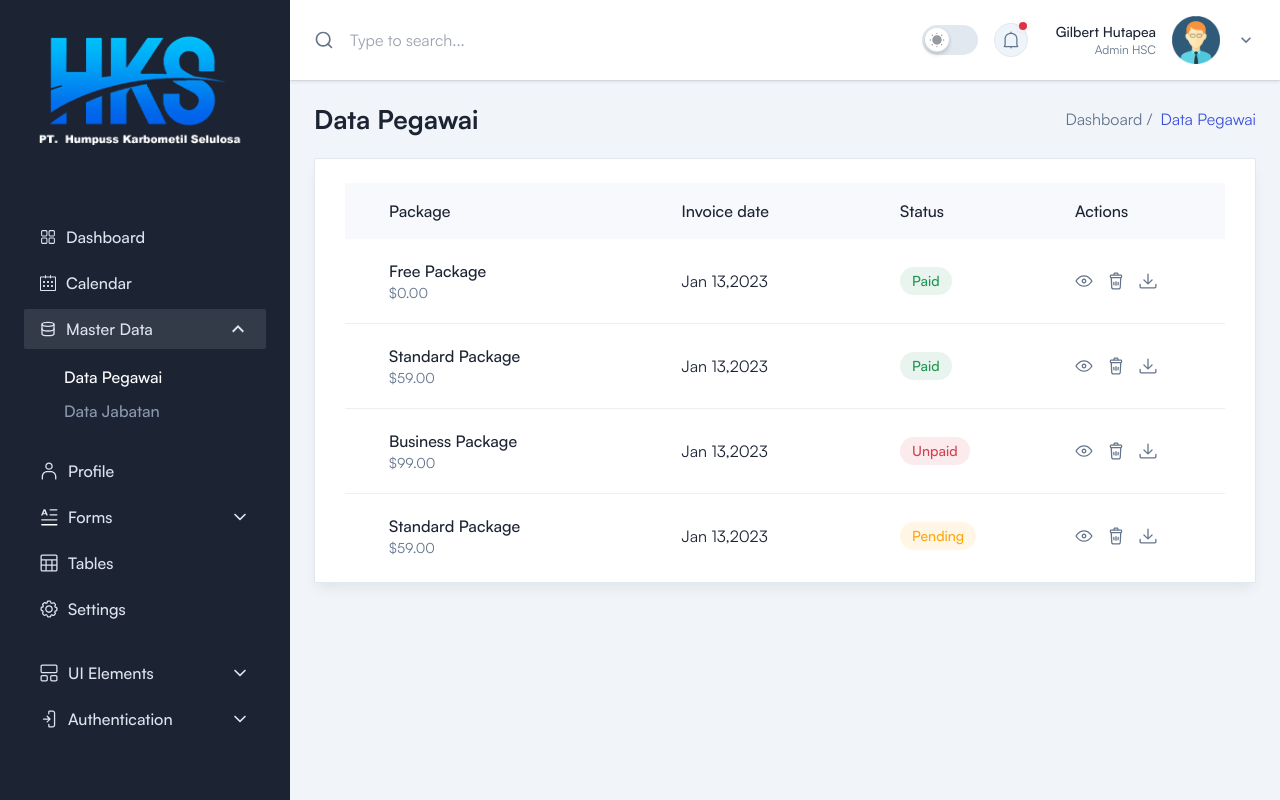
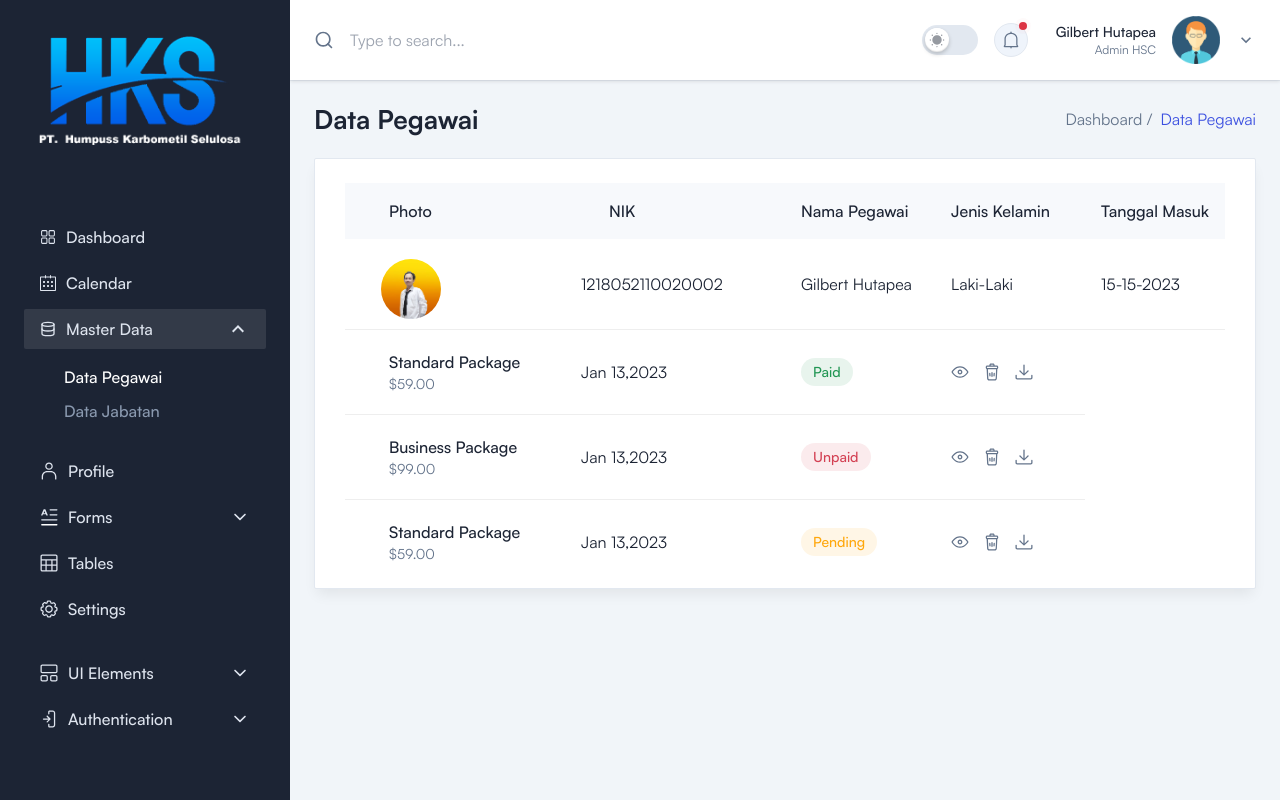
Before and after one commit to SoftwareKings/mern-employee-salary-management, a React (Vite) app in the folder Frontend/: page /admin/masterdata/data-pegawai in a window 1280 px wide. Built offline with nearby package versions, Linux system fonts and the light colour scheme.

Commit message:
Refactor

```diff
--- a/Frontend/src/pages/MasterData/DataPegawai/DataPegawai.jsx
+++ b/Frontend/src/pages/MasterData/DataPegawai/DataPegawai.jsx
@@ -1,6 +1,9 @@
 import React from 'react';
 import DefaultLayout from '../../../layout/DefaultLayout';
+import User1 from '../../../Assets/images/user/gilbert.png'
 import Breadcrumb from '../../../components/Breadcrumb/Breadcrumb';
+import { FaRegEdit } from 'react-icons/fa'
+import { BsTrash3 } from 'react-icons/bs'
 
 const DataPegawai = () => {
     return (
@@ -13,10 +16,19 @@ const DataPegawai = () => {
                         <thead>
                             <tr className='bg-gray-2 text-left dark:bg-meta-4'>
                                 <th className='min-w-[220px] py-4 px-4 font-medium text-black dark:text-white xl:pl-11'>
-                                    Package
+                                    Photo
+                                </th>
+                                <th className='min-w-[220px] py-4 px-4 font-medium text-black dark:text-white xl:pl-11'>
+                                    NIK
                                 </th>
                                 <th className='min-w-[150px] py-4 px-4 font-medium text-black dark:text-white'>
-                                    Invoice date
+                                    Nama Pegawai
+                                </th>
+                                <th className='min-w-[150px] py-4 px-4 font-medium text-black dark:text-white'>
+                                    Jenis Kelamin
+                                </th>
+                                <th className='min-w-[150px] py-4 px-4 font-medium text-black dark:text-white'>
+                                    Tanggal Masuk
                                 </th>
                                 <th className='min-w-[120px] py-4 px-4 font-medium text-black dark:text-white'>
                                     Status
@@ -28,86 +40,33 @@ const DataPegawai = () => {
                         </thead>
                         <tbody>
                             <tr>
-                                <td className='border-b border-[#eee] py-5 px-4 pl-9 dark:border-strokedark xl:pl-11'>
-                                    <h5 className='font-medium text-black dark:text-white'>
-                                        Free Package
-                                    </h5>
-                                    <p className='text-sm'>$0.00</p>
+                                <td className='border-b border-[#eee] py-5 px-4 pl-9 dark:border-strokedark'>
+                                    <div className="h-12.5 w-15">
+                                        <img className='rounded-full' src={User1} alt="Gilbert Hutapea" />
+                                    </div>
                                 </td>
                                 <td className='border-b border-[#eee] py-5 px-4 dark:border-strokedark'>
-                                    <p className='text-black dark:text-white'>Jan 13,2023</p>
+                                    <p className='text-black dark:text-white'>1218052110020002</p>
                                 </td>
                                 <td className='border-b border-[#eee] py-5 px-4 dark:border-strokedark'>
-                                    <p className='inline-flex rounded-full bg-success bg-opacity-10 py-1 px-3 text-sm font-medium text-success'>
-                                        Paid
-                                    </p>
+                                    <p className='text-black dark:text-white'>Gilbert Hutapea</p>
+                                </td>
+                                <td className='border-b border-[#eee] py-5 px-4 dark:border-strokedark'>
+                                    <p className='text-black dark:text-white'>Laki-Laki</p>
+                                </td>
+                                <td className='border-b border-[#eee] py-5 px-4 dark:border-strokedark'>
+                                    <p className='text-black dark:text-white'>15-15-2023</p>
+                                </td>
+                                <td className='border-b border-[#eee] py-5 px-4 dark:border-strokedark'>
+                                    <p className='text-black dark:text-white'>Karyawan Tetap</p>
                                 </td>
                                 <td className='border-b border-[#eee] py-5 px-4 dark:border-strokedark'>
                                     <div className='flex items-center space-x-3.5'>
                                         <button className='hover:text-primary'>
-                                            <svg
-                                                className='fill-current'
-                                                width='18'
-                                                height='18'
-                                                viewBox='0 0 18 18'
-                                                fill='none'
-                                                xmlns='http://www.w3.org/2000/svg'
-                                            >
-                                                <path
-                                                    d='M8.99981 14.8219C3.43106 14.8219 0.674805 9.50624 0.562305 9.28124C0.47793 9.11249 0.47793 8.88749 0.562305 8.71874C0.674805 8.49374 3.43106 3.20624 8.99981 3.20624C14.5686 3.20624 17.3248 8.49374 17.4373 8.71874C17.5217 8.88749 17.5217 9.11249 17.4373 9.28124C17.3248 9.50624 14.5686 14.8219 8.99981 14.8219ZM1.85605 8.99999C2.4748 10.0406 4.89356 13.5562 8.99981 13.5562C13.1061 13.5562 15.5248 10.0406 16.1436 8.99999C15.5248 7.95936 13.1061 4.44374 8.99981 4.44374C4.89356 4.44374 2.4748 7.95936 1.85605 8.99999Z'
-                                                    fill=''
-                                                />
-                                                <path
-                                                    d='M9 11.3906C7.67812 11.3906 6.60938 10.3219 6.60938 9C6.60938 7.67813 7.67812 6.60938 9 6.60938C10.3219 6.60938 11.3906 7.67813 11.3906 9C11.3906 10.3219 10.3219 11.3906 9 11.3906ZM9 7.875C8.38125 7.875 7.875 8.38125 7.875 9C7.875 9.61875 8.38125 10.125 9 10.125C9.61875 10.125 10.125 9.61875 10.125 9C10.125 8.38125 9.61875 7.875 9 7.875Z'
-                                                    fill=''
-                                                />
-                                            </svg>
+                                            <FaRegEdit className="text-primary text-xl" />
                                         </button>
                                         <button className='hover:text-primary'>
-                                            <svg
-                                                className='fill-current'
-                                                width='18'
-                                                height='18'
-                                                viewBox='0 0 18 18'
-                                                fill='none'
-                                                xmlns='http://www.w3.org/2000/svg'
-                                            >
-                                                <path
-                                                    d='M13.7535 2.47502H11.5879V1.9969C11.5879 1.15315 10.9129 0.478149 10.0691 0.478149H7.90352C7.05977 0.478149 6.38477 1.15315 6.38477 1.9969V2.47502H4.21914C3.40352 2.47502 2.72852 3.15002 2.72852 3.96565V4.8094C2.72852 5.42815 3.09414 5.9344 3.62852 6.1594L4.07852 15.4688C4.13477 16.6219 5.09102 17.5219 6.24414 17.5219H11.7004C12.8535 17.5219 13.8098 16.6219 13.866 15.4688L14.3441 6.13127C14.8785 5.90627 15.2441 5.3719 15.2441 4.78127V3.93752C15.2441 3.15002 14.5691 2.47502 13.7535 2.47502ZM7.67852 1.9969C7.67852 1.85627 7.79102 1.74377 7.93164 1.74377H10.0973C10.2379 1.74377 10.3504 1.85627 10.3504 1.9969V2.47502H7.70664V1.9969H7.67852ZM4.02227 3.96565C4.02227 3.85315 4.10664 3.74065 4.24727 3.74065H13.7535C13.866 3.74065 13.9785 3.82502 13.9785 3.96565V4.8094C13.9785 4.9219 13.8941 5.0344 13.7535 5.0344H4.24727C4.13477 5.0344 4.02227 4.95002 4.02227 4.8094V3.96565ZM11.7285 16.2563H6.27227C5.79414 16.2563 5.40039 15.8906 5.37227 15.3844L4.95039 6.2719H13.0785L12.6566 15.3844C12.6004 15.8625 12.2066 16.2563 11.7285 16.2563Z'
-                                                    fill=''
-                                                />
-                                                <path
-                                                    d='M9.00039 9.11255C8.66289 9.11255 8.35352 9.3938 8.35352 9.75942V13.3313C8.35352 13.6688 8.63477 13.9782 9.00039 13.9782C9.33789 13.9782 9.64727 13.6969 9.64727 13.3313V9.75942C9.64727 9.3938 9.33789 9.11255 9.00039 9.11255Z'
-                                                    fill=''
-                                                />
-                                                <path
-                                                    d='M11.2502 9.67504C10.8846 9.64692 10.6033 9.90004 10.5752 10.2657L10.4064 12.7407C10.3783 13.0782 10.6314 13.3875 10.9971 13.4157C11.0252 13.4157 11.0252 13.4157 11.0533 13.4157C11.3908 13.4157 11.6721 13.1625 11.6721 12.825L11.8408 10.35C11.8408 9.98442 11.5877 9.70317 11.2502 9.67504Z'
-                                                    fill=''
-                                                />
-                                                <path
-                                                    d='M6.72245 9.67504C6.38495 9.70317 6.1037 10.0125 6.13182 10.35L6.3287 12.825C6.35683 13.1625 6.63808 13.4157 6.94745 13.4157C6.97558 13.4157 6.97558 13.4157 7.0037 13.4157C7.3412 13.3875 7.62245 13.0782 7.59433 12.7407L7.39745 10.2657C7.39745 9.90004 7.08808 9.64692 6.72245 9.67504Z'
-                                                    fill=''
-                                                />
-                                            </svg>
-                                        </button>
-                                        <button className='hover:text-primary'>
-                                            <svg
-                                                className='fill-current'
-                                                width='18'
-                                                height='18'
-                                                viewBox='0 0 18 18'
-                                                fill='none'
-                                                xmlns='http://www.w3.org/2000/svg'
-                                            >
-                                                <path
-                                                    d='M16.8754 11.6719C16.5379 11.6719 16.2285 11.9531 16.2285 12.3187V14.8219C16.2285 15.075 16.0316 15.2719 15.7785 15.2719H2.22227C1.96914 15.2719 1.77227 15.075 1.77227 14.8219V12.3187C1.77227 11.9812 1.49102 11.6719 1.12539 11.6719C0.759766 11.6719 0.478516 11.9531 0.478516 12.3187V14.8219C0.478516 15.7781 1.23789 16.5375 2.19414 16.5375H15.7785C16.7348 16.5375 17.4941 15.7781 17.4941 14.8219V12.3187C17.5223 11.9531 17.2129 11.6719 16.8754 11.6719Z'
-                                                    fill=''
-                                                />
-                                                <path
-                                                    d='M8.55074 12.3469C8.66324 12.4594 8.83199 12.5156 9.00074 12.5156C9.16949 12.5156 9.31012 12.4594 9.45074 12.3469L13.4726 8.43752C13.7257 8.1844 13.7257 7.79065 13.5007 7.53752C13.2476 7.2844 12.8539 7.2844 12.6007 7.5094L9.64762 10.4063V2.1094C9.64762 1.7719 9.36637 1.46252 9.00074 1.46252C8.66324 1.46252 8.35387 1.74377 8.35387 2.1094V10.4063L5.40074 7.53752C5.14762 7.2844 4.75387 7.31252 4.50074 7.53752C4.24762 7.79065 4.27574 8.1844 4.50074 8.43752L8.55074 12.3469Z'
-                                                    fill=''
-                                                />
-                                            </svg>
+                                            <BsTrash3 className="text-danger text-xl" />
                                         </button>
                                     </div>
                                 </td>
```
Also changed, not shown: Frontend/src/Assets/images/user/gilbert.png (added).
